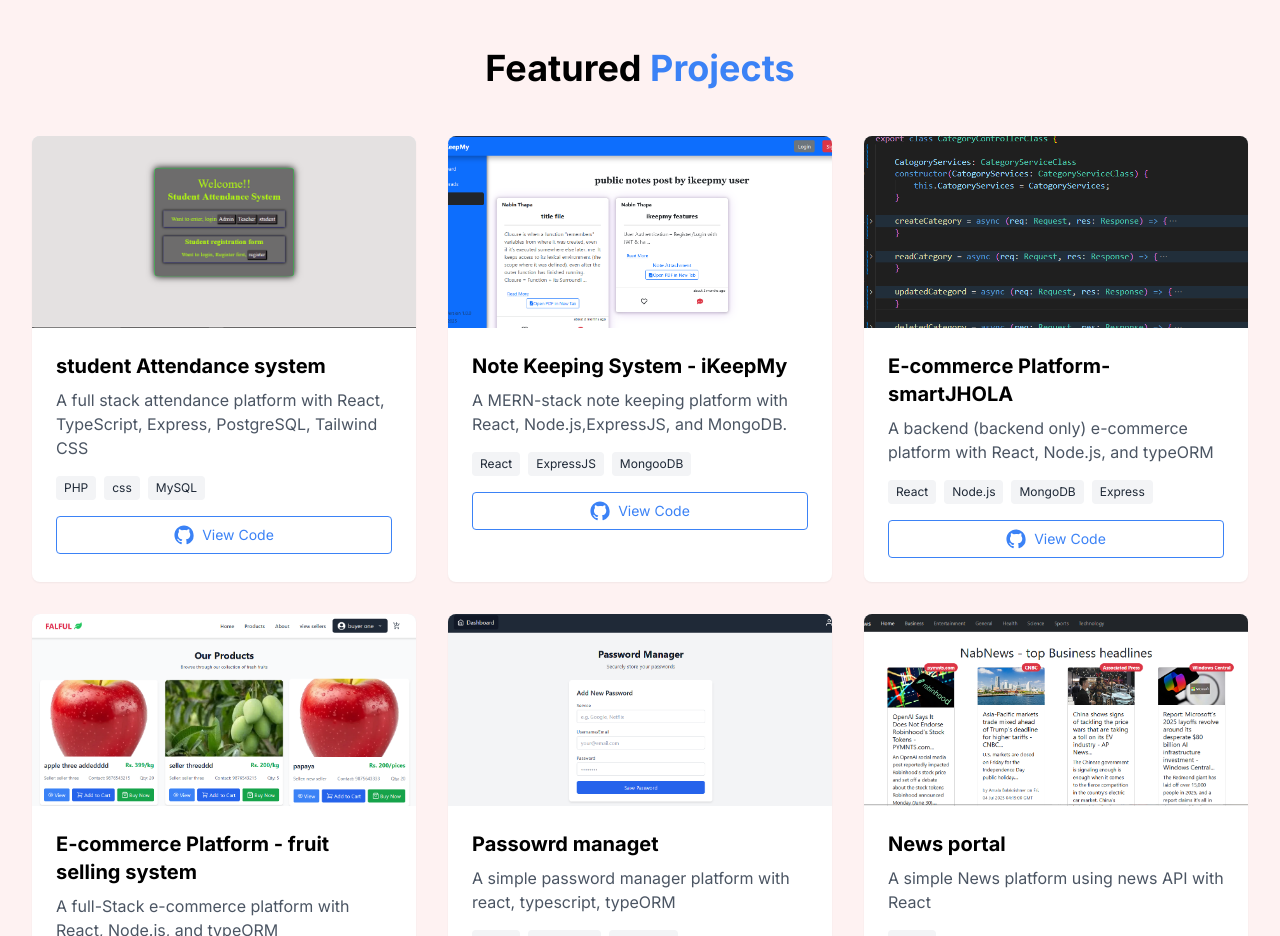
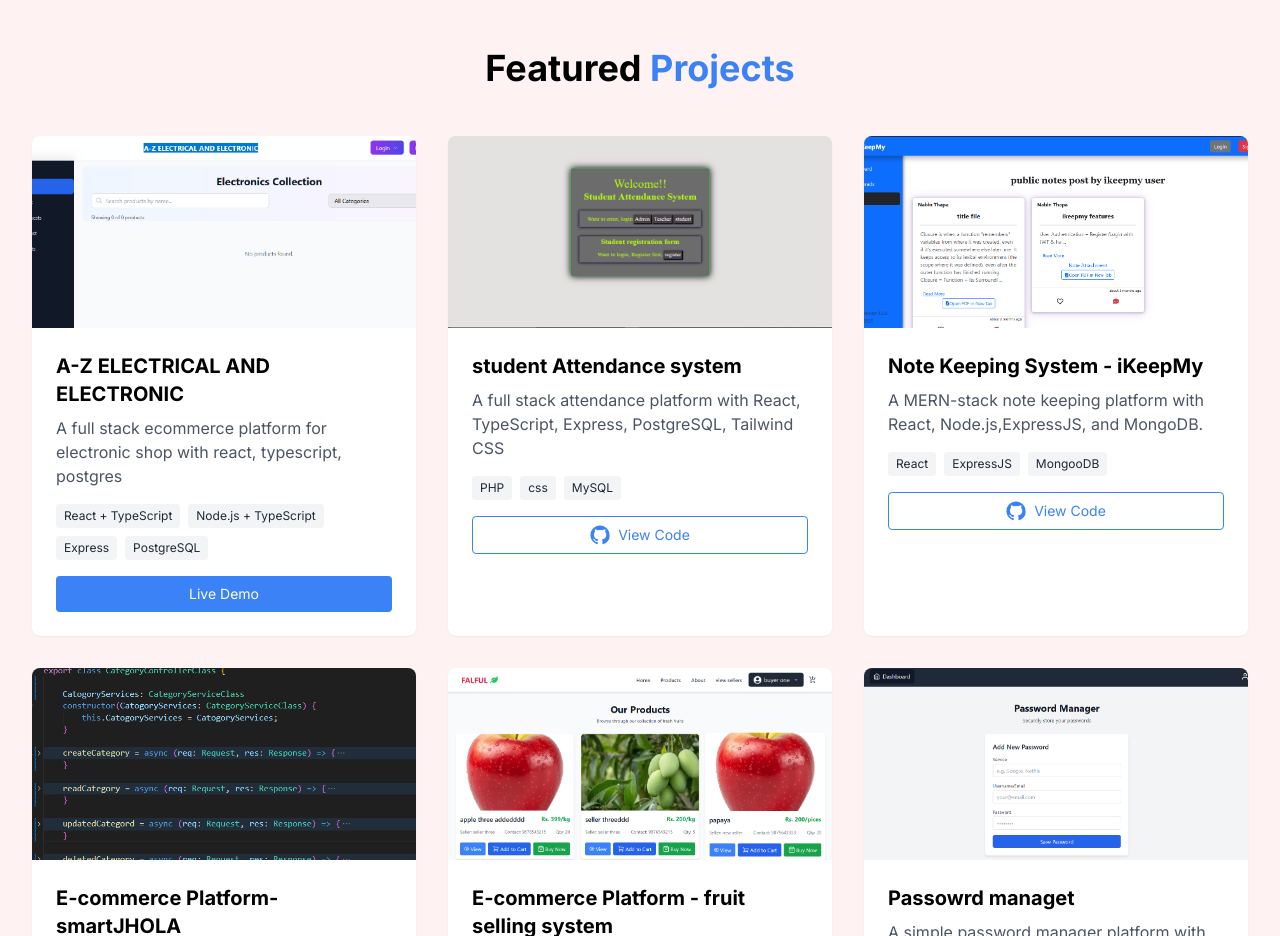
Before and after one commit to Nabeen-Thapa/Nabin-Thapa, a Next.js app: page / in a window 1280 px wide. Shown: the part 1720-2656 px from the top of the page. Built offline with nearby package versions, Linux system fonts and the light colour scheme.

Commit message:
Add deployed project

```diff
--- a/src/components/ProjectsSection.tsx
+++ b/src/components/ProjectsSection.tsx
@@ -50,17 +50,16 @@ export default function ProjectsSection() {
                     ))}
                   </div>
                   <div className="flex gap-3 w-full">
-                    {/* {project.demoUrl && (
+                    {project.isDeployed && project.demoUrl &&(
                       <Link
                         href={project.demoUrl}
                         target="_blank"
                         rel="noopener noreferrer"
-                        className="text-sm bg-primary text-white px-4 py-2 rounded hover:bg-primary/90 transition-colors"
-                      >
+                        className="w-full flex items-center justify-center text-sm bg-primary text-white px-4 py-2 rounded hover:bg-primary/90 transition-colors">
                         Live Demo
                       </Link>
-                    )} */}
-                    {project.codeUrl && (
+                    )}
+                    {project.codeUrl && !project.isDeployed &&(
                       <Link
                         href={project.codeUrl}
                         target="_blank"
@@ -75,7 +74,6 @@ export default function ProjectsSection() {
                         >
                           <path d="M12 .5C5.65.5.5 5.65.5 12.02c0 5.11 3.32 9.44 7.94 10.98.58.11.79-.25.79-.56v-2.05c-3.23.7-3.9-1.4-3.9-1.4-.53-1.36-1.3-1.72-1.3-1.72-1.07-.73.08-.71.08-.71 1.18.08 1.8 1.21 1.8 1.21 1.05 1.8 2.74 1.28 3.41.98.11-.76.41-1.28.74-1.58-2.58-.29-5.3-1.29-5.3-5.75 0-1.27.45-2.31 1.2-3.13-.12-.3-.52-1.51.11-3.14 0 0 .97-.31 3.17 1.2a10.98 10.98 0 012.89-.39c.98 0 1.97.13 2.89.39 2.2-1.52 3.17-1.2 3.17-1.2.63 1.63.23 2.84.11 3.14.75.82 1.2 1.86 1.2 3.13 0 4.47-2.72 5.45-5.3 5.74.42.36.79 1.09.79 2.2v3.26c0 .31.21.68.8.56A10.5 10.5 0 0023.5 12C23.5 5.65 18.35.5 12 .5z" />
                         </svg>
-
                         View Code
                       </Link>
                     )}
--- a/src/constants/projects.ts
+++ b/src/constants/projects.ts
@@ -10,17 +10,17 @@ export interface Project {
 }
 
 export const projects: Project[] = [
-  // {
-  //   id: '1',
-  //   title: 'A-Z ELECTRICAL AND ELECTRONIC',
-  //   description: 'A full stack ecommerce platform for rlectric shop with html, css, PHP with MySql',
-  //   technologies: ['React + TypeScript', 'Node.js + TypeScript', 'Express', 'PostgreSQL'],
-  //   demoUrl: 'https://www.a2zelectricmarmat.com',
-  //   codeUrl: '#',
-  //   image: "/Assets/atoz.png",
-  //   isDeployed: true
+  {
+    id: '1',
+    title: 'A-Z ELECTRICAL AND ELECTRONIC',
+    description: 'A full stack ecommerce platform for electronic shop with react, typescript, postgres',
+    technologies: ['React + TypeScript', 'Node.js + TypeScript', 'Express', 'PostgreSQL'],
+    demoUrl: 'https://www.a2zelectricmarmat.com',
+    codeUrl: '#',
+    image: "/Assets/atoz.png",
+    isDeployed: true
 
-  // },
+  },
   {
     id: '2',
     title: 'student Attendance system',
```
